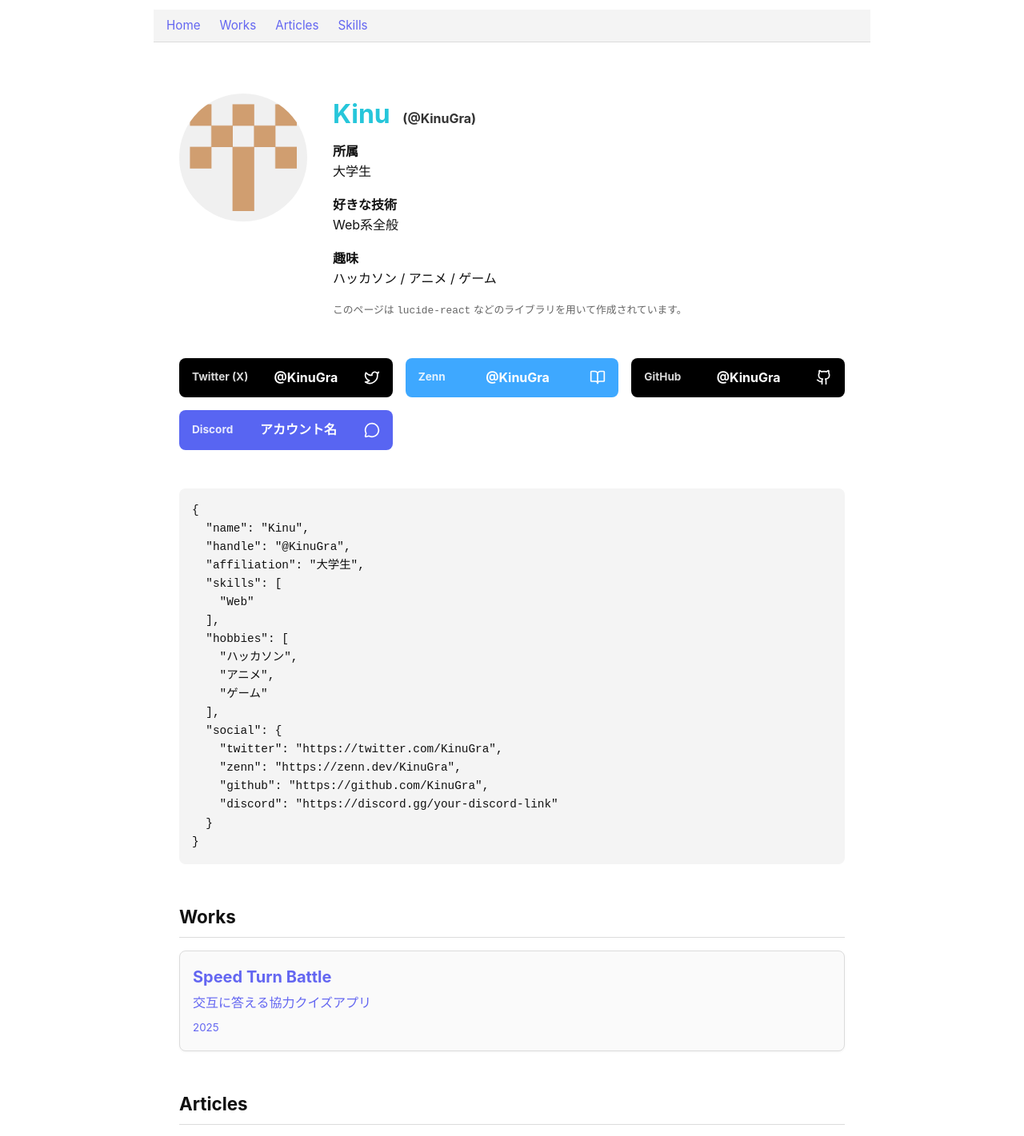
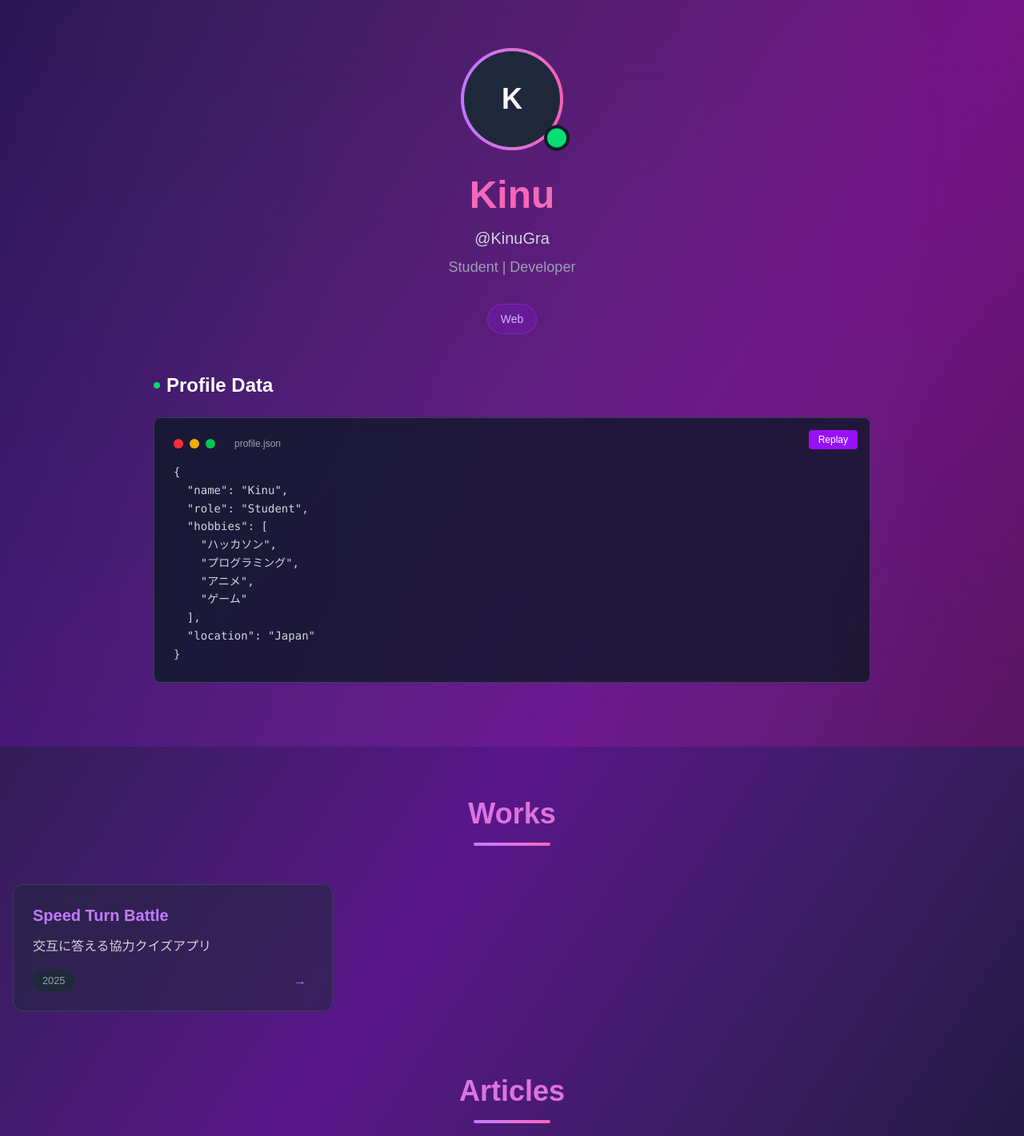
Before and after one commit to KinuGra/202507-portfolio, a Next.js app: page / in a window 1280 px wide. Shown: the part 20-1441 px from the top of the page at 80% size. Built offline with nearby package versions, Linux system fonts and the light colour scheme.

Commit message:
update: いい感じのデザインに変更

```diff
--- a/package.json
+++ b/package.json
@@ -19,7 +19,9 @@
     "@types/node": "^20",
     "@types/react": "^19",
     "@types/react-dom": "^19",
-    "tailwindcss": "^4",
+    "autoprefixer": "^10.4.21",
+    "postcss": "^8.5.6",
+    "tailwindcss": "^4.1.11",
     "typescript": "^5"
   }
 }
--- a/src/app/globals.css
+++ b/src/app/globals.css
@@ -1,100 +1,26 @@
+@import "tailwindcss";
+
 :root {
-  --bg: #ffffff;
-  --text: #111111;
-  --gray: #f4f4f4;
-  --border: #dcdcdc;
-  --accent: #6366f1;
+    --background: #ffffff;
+    --foreground: #171717;
 }
 
-* {
-  margin: 0;
-  padding: 0;
-  box-sizing: border-box;
+@theme inline {
+    --color-background: var(--background);
+    --color-foreground: var(--foreground);
+    --font-sans: var(--font-geist-sans);
+    --font-mono: var(--font-geist-mono);
 }
 
-html, body {
-  height: 100%;
+@media (prefers-color-scheme: dark) {
+    :root {
+        --background: #0a0a0a;
+        --foreground: #ededed;
+    }
 }
 
 body {
-  margin: 0 auto;
-  padding: 2rem;
-  font-family: -apple-system, BlinkMacSystemFont, 'Segoe UI', Roboto, sans-serif;
-  background-color: var(--bg);
-  color: var(--text);
-  line-height: 1.6;
-  max-width: 960px;
+    background: var(--background);
+    color: var(--foreground);
+    font-family: Arial, Helvetica, sans-serif;
 }
-
-main {
-  max-width: 960px;
-  margin: 0 auto;
-  padding: 2rem 1rem;
-}
-
-a {
-  color: var(--accent);
-  text-decoration: none;
-  transition: filter 0.2s ease;
-}
-
-a:hover {
-  text-decoration: underline;
-  filter: brightness(1.2);
-}
-
-img {
-  max-width: 100%;
-  height: auto;
-  display: block;
-}
-
-h1 {
-  font-size: 2rem;
-  font-weight: bold;
-  margin-bottom: 0.5rem;
-}
-
-h2 {
-  font-size: 1.5rem;
-  font-weight: bold;
-  margin-bottom: 0.5rem;
-}
-
-h3 {
-  font-size: 1.25rem;
-  font-weight: bold;
-  margin-bottom: 0.5rem;
-}
-
-p {
-  margin-bottom: 1rem;
-}
-
-ul {
-  list-style: none;
-  padding-left: 0;
-}
-
-@media screen and (max-width: 600px) {
-  body {
-    padding: 1rem;
-    font-size: 0.95rem;
-  }
-
-  main {
-    padding: 1rem 0.5rem;
-  }
-
-  h1 {
-    font-size: 1.5rem;
-  }
-
-  h2 {
-    font-size: 1.25rem;
-  }
-
-  h3 {
-    font-size: 1.1rem;
-  }
-}
--- a/src/app/layout.tsx
+++ b/src/app/layout.tsx
@@ -1,6 +1,5 @@
 import type { Metadata } from "next";
 import "./globals.css";
-import { Header } from '@/components/Header'
 
 export const metadata: Metadata = {
   title: "Kinu Portfolio",
@@ -15,7 +14,6 @@ export default function RootLayout({
   return (
     <html lang="ja">
       <body>
-        <Header />
         <main>{children}</main>
       </body>
     </html>
--- a/src/app/page.tsx
+++ b/src/app/page.tsx
@@ -1,68 +1,101 @@
-import { works } from "@/data/works";
-import { articles } from "@/data/articles";
-import { skills } from "@/data/skills";
-import { Section } from "@/components/Section";
-import { Card } from "@/components/Card";
-import { Profile } from "@/components/Profile";
-import Link from "next/link";
+import { works } from "@/data/works"
+import { articles } from "@/data/articles"
+import { skills } from "@/data/skills"
+import { Section } from "@/components/Section"
+import { Card } from "@/components/Card"
+import { Profile } from "@/components/Profile"
+import { JsonDisplay } from "@/components/JsonDisplay"
+import Link from "next/link"
 
 export default function HomePage() {
   const profile = {
     name: "Kinu",
-    handle: "@KinuGra",
-    affiliation: "大学生",
-    skills: ["Web"],
-    hobbies: ["ハッカソン", "アニメ", "ゲーム"],
-    social: {
-      twitter: "https://twitter.com/KinuGra",
-      zenn: "https://zenn.dev/KinuGra",
-      github: "https://github.com/KinuGra",
-      discord: "https://discord.gg/your-discord-link",
-    },
-  };
+    role: "Student",
+    hobbies: ["ハッカソン", "プログラミング", "アニメ", "ゲーム"],
+    location: "Japan"
+  }
 
   return (
-    <main>
+    <main className="min-h-screen bg-gradient-to-br from-slate-900 via-purple-900 to-slate-900">
+      {/* Hero Section */}
+      <div className="relative overflow-hidden">
+        <div className="absolute inset-0 bg-gradient-to-r from-purple-600/20 to-pink-600/20 backdrop-blur-3xl"></div>
+        <div className="relative z-10 container mx-auto px-4 py-20">
           <Profile />
 
-      {/* プロフィールの JSON 表示 */}
-      <section style={{ background: "#f4f4f4", padding: "1rem", borderRadius: "8px", marginBottom: "2rem", overflowX: "auto" }}>
-        <pre style={{ margin: 0, fontSize: "0.9rem" }}>
-          {JSON.stringify(profile, null, 2)}
-        </pre>
-      </section>
+          {/* JSON Display with Typing Animation */}
+          <div className="mt-12 max-w-4xl mx-auto">
+            <h2 className="text-2xl font-bold text-white mb-6 flex items-center gap-2">
+              <span className="w-2 h-2 bg-green-400 rounded-full animate-pulse"></span>
+              Profile Data
+            </h2>
+            <JsonDisplay data={profile} />
+          </div>
+        </div>
+      </div>
 
+      {/* Content Sections */}
+      <div className="container mx-auto px-4 py-16 space-y-20">
         <Section title="Works" id="works">
-        {works.map((work) => (
-          <Card key={work.title}>
-            <Link href={work.url} target="_blank">
-              <h3 style={{ color: "var(--accent)", marginBottom: "0.25rem" }}>{work.title}</h3>
-              <p style={{ marginBottom: "0.25rem" }}>{work.description}</p>
-              <small>{work.year}</small>
+          <div className="grid grid-cols-1 md:grid-cols-2 lg:grid-cols-3 gap-6">
+            {works.map((work, index) => (
+              <Card key={work.title} delay={index * 0.1}>
+                <Link href={work.url} target="_blank" className="block group">
+                  <div className="p-6 h-full">
+                    <h3 className="text-xl font-bold text-purple-400 mb-3 group-hover:text-purple-300 transition-colors">
+                      {work.title}
+                    </h3>
+                    <p className="text-gray-300 mb-4 leading-relaxed">{work.description}</p>
+                    <div className="flex justify-between items-center">
+                      <small className="text-gray-400 bg-gray-800 px-3 py-1 rounded-full">{work.year}</small>
+                      <div className="w-6 h-6 text-purple-400 group-hover:translate-x-1 transition-transform">→</div>
+                    </div>
+                  </div>
                 </Link>
               </Card>
             ))}
+          </div>
         </Section>
 
         <Section title="Articles" id="articles">
-        {articles.map((article) => (
-          <Card key={article.url}>
-            <Link href={article.url} target="_blank">
-              <h3 style={{ color: "var(--accent)", marginBottom: "0.25rem" }}>{article.title}</h3>
-              <small>{article.site} - {article.date}</small>
+          <div className="grid grid-cols-1 md:grid-cols-2 gap-6">
+            {articles.map((article, index) => (
+              <Card key={article.url} delay={index * 0.1}>
+                <Link href={article.url} target="_blank" className="block group">
+                  <div className="p-6 h-full">
+                    <h3 className="text-xl font-bold text-blue-400 mb-3 group-hover:text-blue-300 transition-colors">
+                      {article.title}
+                    </h3>
+                    <div className="flex justify-between items-center text-sm text-gray-400">
+                      <span className="bg-blue-900/30 px-3 py-1 rounded-full">{article.site}</span>
+                      <span>{article.date}</span>
+                    </div>
+                  </div>
                 </Link>
               </Card>
             ))}
+          </div>
         </Section>
 
         <Section title="Skills" id="skills">
-        {skills.map((skill) => (
-          <Card key={skill.name}>
-            <h3 style={{ marginBottom: "0.25rem" }}>{skill.name}</h3>
-            <p>{skill.level}：{skill.comment}</p>
+          <div className="grid grid-cols-1 md:grid-cols-2 lg:grid-cols-3 gap-6">
+            {skills.map((skill, index) => (
+              <Card key={skill.name} delay={index * 0.1}>
+                <div className="p-6">
+                  <h3 className="text-xl font-bold text-green-400 mb-3">{skill.name}</h3>
+                  <div className="space-y-2">
+                    <div className="flex items-center gap-2">
+                      <span className="text-sm text-gray-400">Level:</span>
+                      <span className="bg-green-900/30 text-green-300 px-2 py-1 rounded text-sm">{skill.level}</span>
+                    </div>
+                    <p className="text-gray-300 leading-relaxed">{skill.comment}</p>
+                  </div>
+                </div>
               </Card>
             ))}
+          </div>
         </Section>
+      </div>
     </main>
-  );
+  )
 }
--- a/src/components/Card.module.css
+++ /dev/null
@@ -1,13 +0,0 @@
-.card {
-  background-color: #fafafa;
-  border-radius: 8px;
-  padding: 1rem;
-  margin: 1rem 0;
-  border: 1px solid var(--border);
-  box-shadow: 0 1px 3px rgba(0,0,0,0.05);
-  transition: box-shadow 0.2s ease;
-}
-
-.card:hover {
-  box-shadow: 0 4px 12px rgba(0,0,0,0.08);
-}
--- a/src/components/Card.tsx
+++ b/src/components/Card.tsx
@@ -1,10 +1,44 @@
-import styles from './Card.module.css';
-import { ReactNode } from 'react';
+"use client"
+
+import type React from "react"
+
+import { useEffect, useRef, useState } from "react"
 
 interface CardProps {
-    children: ReactNode;
+    children: React.ReactNode
+    delay?: number
 }
 
-export function Card({ children }: CardProps) {
-    return <div className={styles.card}>{children}</div>;
+export function Card({ children, delay = 0 }: CardProps) {
+    const [isVisible, setIsVisible] = useState(false)
+    const cardRef = useRef<HTMLDivElement>(null)
+
+    useEffect(() => {
+        const observer = new IntersectionObserver(
+            ([entry]) => {
+                if (entry.isIntersecting) {
+                    setTimeout(() => setIsVisible(true), delay * 1000)
+                }
+            },
+            { threshold: 0.1 },
+        )
+
+        if (cardRef.current) {
+            observer.observe(cardRef.current)
+        }
+
+        return () => observer.disconnect()
+    }, [delay])
+
+    return (
+        <div
+            ref={cardRef}
+            className={`group transition-all duration-700 ${isVisible ? "opacity-100 translate-y-0" : "opacity-0 translate-y-8"
+                }`}
+        >
+            <div className="bg-gray-800/50 backdrop-blur-sm border border-gray-700 rounded-xl hover:border-purple-500/50 transition-all duration-300 hover:shadow-2xl hover:shadow-purple-500/10 hover:-translate-y-2">
+                {children}
+            </div>
+        </div>
+    )
 }
--- a/src/components/Header.module.css
+++ /dev/null
@@ -1,14 +0,0 @@
-.header {
-  border-bottom: 1px solid var(--border);
-  padding: 0.5rem 1rem;
-  background-color: var(--gray);
-  position: sticky;
-  top: 0;
-  z-index: 100;
-}
-
-.nav {
-  display: flex;
-  gap: 1.5rem;
-  font-size: 0.95rem;
-}
--- a/src/components/Header.tsx
+++ /dev/null
@@ -1,15 +0,0 @@
-import Link from "next/link";
-import styles from "./Header.module.css";
-
-export function Header() {
-  return (
-    <header className={styles.header}>
-      <nav className={styles.nav}>
-        <Link href="/">Home</Link>
-        <Link href="#works">Works</Link>
-        <Link href="#articles">Articles</Link>
-        <Link href="#skills">Skills</Link>
-      </nav>
-    </header>
-  );
-}
--- /dev/null
+++ b/src/components/JsonDisplay.tsx
@@ -0,0 +1,58 @@
+"use client"
+
+import { useState, useEffect } from "react"
+
+interface JsonDisplayProps {
+    data: any
+}
+
+export function JsonDisplay({ data }: JsonDisplayProps) {
+    const [displayedText, setDisplayedText] = useState("")
+    const [currentIndex, setCurrentIndex] = useState(0)
+    const [isComplete, setIsComplete] = useState(false)
+
+    const jsonString = JSON.stringify(data, null, 2)
+    const lines = jsonString.split("\n")
+
+    useEffect(() => {
+        if (currentIndex < lines.length) {
+            const timer = setTimeout(() => {
+                setDisplayedText((prev) => prev + lines[currentIndex] + "\n")
+                setCurrentIndex((prev) => prev + 1)
+            }, 100) // 100ms delay between lines
+
+            return () => clearTimeout(timer)
+        } else {
+            setIsComplete(true)
+        }
+    }, [currentIndex, lines])
+
+    return (
+        <div className="relative">
+            <div className="bg-gray-900/80 backdrop-blur-sm border border-gray-700 rounded-lg p-6 font-mono text-sm overflow-x-auto">
+                <div className="flex items-center gap-2 mb-4">
+                    <div className="w-3 h-3 bg-red-500 rounded-full"></div>
+                    <div className="w-3 h-3 bg-yellow-500 rounded-full"></div>
+                    <div className="w-3 h-3 bg-green-500 rounded-full"></div>
+                    <span className="ml-4 text-gray-400 text-xs">profile.json</span>
+                </div>
+                <pre className="text-gray-300 leading-relaxed">
+                    {displayedText}
+                    {!isComplete && <span className="animate-pulse bg-green-400 w-2 h-4 inline-block ml-1"></span>}
+                </pre>
+            </div>
+            {isComplete && (
+                <button
+                    onClick={() => {
+                        setDisplayedText("")
+                        setCurrentIndex(0)
+                        setIsComplete(false)
+                    }}
+                    className="absolute top-4 right-4 bg-purple-600 hover:bg-purple-700 text-white px-3 py-1 rounded text-xs transition-colors"
+                >
+                    Replay
+                </button>
+            )}
+        </div>
+    )
+}
--- a/src/components/Profile.tsx
+++ b/src/components/Profile.tsx
@@ -1,142 +1,47 @@
-import Link from "next/link";
-import {
-  Twitter,
-  Github,
-  BookOpen,
-  MessageCircle,
-} from "lucide-react";
+"use client"
+
+import { useState, useEffect } from "react"
 
 export function Profile() {
+  const [isVisible, setIsVisible] = useState(false)
+
+  useEffect(() => {
+    setIsVisible(true)
+  }, [])
+
   return (
-    <section style={{ marginBottom: "3rem" }}>
-      <div style={styles.container}>
-        <img src="/icon.png" alt="アイコン" style={styles.avatar} />
-        <div style={styles.info}>
-          <h1 style={styles.name}>
-            Kinu <span style={styles.handle}>(@KinuGra)</span>
-          </h1>
-          <p><strong>所属</strong><br />大学生</p>
-          <p><strong>好きな技術</strong><br />Web系全般</p>
-          <p><strong>趣味</strong><br />ハッカソン / アニメ / ゲーム</p>
-          <p style={styles.credit}>
-            このページは <code>lucide-react</code> などのライブラリを用いて作成されています。
-          </p>
+    <div
+      className={`text-center transition-all duration-1000 ${isVisible ? "opacity-100 translate-y-0" : "opacity-0 translate-y-10"}`}
+    >
+      <div className="relative inline-block mb-8">
+        <div className="w-32 h-32 bg-gradient-to-r from-purple-400 to-pink-400 rounded-full p-1 animate-pulse">
+          <div className="w-full h-full bg-gray-800 rounded-full flex items-center justify-center">
+            <span className="text-4xl font-bold text-white">K</span>
+          </div>
         </div>
+        <div className="absolute -bottom-2 -right-2 w-8 h-8 bg-green-400 rounded-full border-4 border-gray-900 animate-bounce"></div>
       </div>
 
-      <div style={styles.links}>
-        <Social
-          label="Twitter (X)"
-          account="@KinuGra"
-          href="https://twitter.com/KinuGra"
-          icon={<Twitter size={20} />}
-          bg="black"
-        />
-        <Social
-          label="Zenn"
-          account="@KinuGra"
-          href="https://zenn.dev/KinuGra"
-          icon={<BookOpen size={20} />}
-          bg="#3EA8FF"
-        />
-        <Social
-          label="GitHub"
-          account="@KinuGra"
-          href="https://github.com/KinuGra"
-          icon={<Github size={20} />}
-          bg="black"
-        />
-        <Social
-          label="Discord"
-          account="アカウント名"
-          href="https://discord.gg/your-discord-link"
-          icon={<MessageCircle size={20} />}
-          bg="#5865F2"
-        />
+      <h1 className="text-5xl font-bold bg-gradient-to-r from-purple-400 via-pink-400 to-blue-400 bg-clip-text text-transparent mb-4">
+        Kinu
+      </h1>
+
+      <p className="text-xl text-gray-300 mb-2">@KinuGra</p>
+      <p className="text-lg text-gray-400 mb-8">Student | Developer</p>
+
+      <div className="flex justify-center gap-4 flex-wrap">
+        {["Web"].map((skill, index) => (
+          <span
+            key={skill}
+            className={`px-4 py-2 bg-purple-600/20 border border-purple-500/30 rounded-full text-purple-300 text-sm transition-all duration-500 hover:bg-purple-600/30 hover:scale-105 ${
+              isVisible ? "opacity-100 translate-y-0" : "opacity-0 translate-y-4"
+            }`}
+            style={{ transitionDelay: `${index * 0.1}s` }}
+          >
+            {skill}
+          </span>
+        ))}
       </div>
-    </section>
-  );
+    </div>
+  )
 }
-
-function Social({
-  label,
-  account,
-  href,
-  icon,
-  bg,
-}: {
-  label: string;
-  account: string;
-  href: string;
-  icon: React.ReactNode;
-  bg: string;
-}) {
-  return (
-    <Link href={href} target="_blank" style={{ ...styles.social(bg) }}>
-      <span style={styles.platform}>{label}</span>
-      <span>{account}</span>
-      <span style={styles.icon}>{icon}</span>
-    </Link>
-  );
-}
-
-const styles = {
-  container: {
-    display: "flex",
-    gap: "2rem",
-    alignItems: "flex-start",
-    flexWrap: "wrap",
-  },
-  avatar: {
-    width: "160px",
-    height: "160px",
-    borderRadius: "50%",
-    objectFit: "cover",
-  },
-  info: {
-    flex: 1,
-    minWidth: "260px",
-  },
-  name: {
-    fontSize: "2rem",
-    color: "#26c6da",
-    fontWeight: "bold",
-    marginBottom: "0.5rem",
-  },
-  handle: {
-    color: "#333",
-    fontSize: "1rem",
-    marginLeft: "0.5rem",
-  },
-  credit: {
-    fontSize: "0.8rem",
-    color: "#666",
-    marginTop: "0.5rem",
-  },
-  links: {
-    display: "grid",
-    gridTemplateColumns: "repeat(auto-fit, minmax(260px, 1fr))",
-    gap: "1rem",
-    marginTop: "2rem",
-  },
-  social: (bg: string) => ({
-    display: "flex",
-    justifyContent: "space-between",
-    alignItems: "center",
-    padding: "0.75rem 1rem",
-    color: "white",
-    textDecoration: "none",
-    borderRadius: "0.5rem",
-    fontWeight: "bold",
-    backgroundColor: bg,
-  }),
-  platform: {
-    fontSize: "0.85rem",
-    opacity: 0.85,
-  },
-  icon: {
-    display: "flex",
-    alignItems: "center",
-    justifyContent: "center",
-  },
-};
--- a/src/components/Section.module.css
+++ /dev/null
@@ -1,12 +0,0 @@
-.section {
-  margin-top: 3rem;
-  margin-bottom: 2rem;
-}
-
-.title {
-  font-size: 1.4rem;
-  font-weight: bold;
-  margin-bottom: 1rem;
-  border-bottom: 1px solid var(--border);
-  padding-bottom: 0.5rem;
-}
--- a/src/components/Section.tsx
+++ b/src/components/Section.tsx
@@ -1,19 +1,49 @@
-import styles from "./Section.module.css";
-import { ReactNode } from "react";
+"use client"
 
-export function Section({
-    title,
-    children,
-    id,
-}: {
-    title: string;
-    children: ReactNode;
-    id?: string;
-}) {
+import type React from "react"
+
+import { useEffect, useRef, useState } from "react"
+
+interface SectionProps {
+    title: string
+    id: string
+    children: React.ReactNode
+}
+
+export function Section({ title, id, children }: SectionProps) {
+    const [isVisible, setIsVisible] = useState(false)
+    const sectionRef = useRef<HTMLElement>(null)
+
+    useEffect(() => {
+        const observer = new IntersectionObserver(
+            ([entry]) => {
+                if (entry.isIntersecting) {
+                    setIsVisible(true)
+                }
+            },
+            { threshold: 0.1 },
+        )
+
+        if (sectionRef.current) {
+            observer.observe(sectionRef.current)
+        }
+
+        return () => observer.disconnect()
+    }, [])
+
     return (
-        <section className={styles.section} id={id}>
-            <h2 className={styles.title}>{title}</h2>
+        <section
+            ref={sectionRef}
+            id={id}
+            className={`transition-all duration-1000 ${isVisible ? "opacity-100 translate-y-0" : "opacity-0 translate-y-10"}`}
+        >
+            <div className="text-center mb-12">
+                <h2 className="text-4xl font-bold bg-gradient-to-r from-purple-400 to-pink-400 bg-clip-text text-transparent mb-4">
+                    {title}
+                </h2>
+                <div className="w-24 h-1 bg-gradient-to-r from-purple-400 to-pink-400 mx-auto rounded-full"></div>
+            </div>
             {children}
         </section>
-    );
+    )
 }
```
Also changed, not shown: 1 other file (tests, documents, lock files or other folders). Lines whose indentation alone changed are shown as unchanged.
